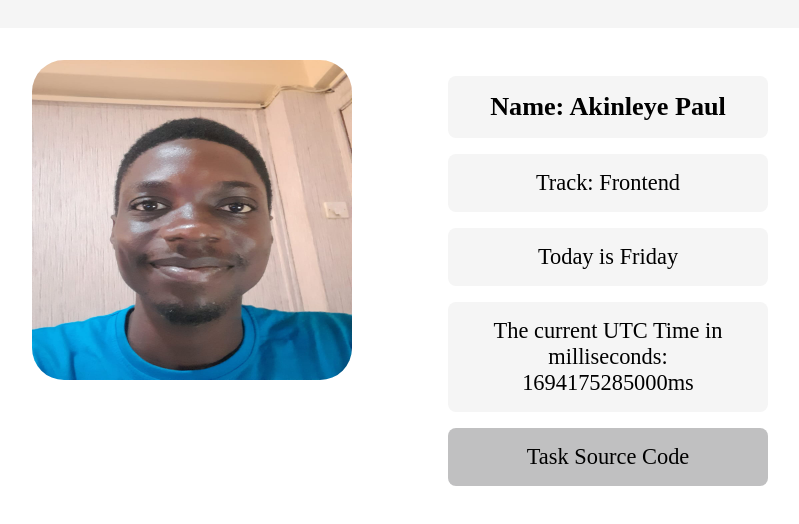
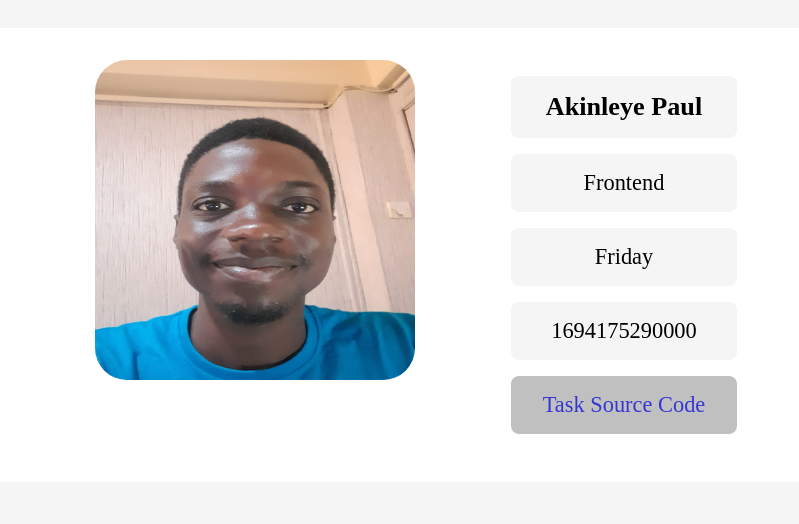
Before and after one commit to pauliesky/Paul-Frontend-Page, a plain HTML site: page index.html in a window 1280 px wide. Shown: the part 132-656 px from the top of the page, without its empty margins (232-1031 px from the left). Drawn offline with Linux system fonts and the light colour scheme.

Commit message:
chore:chnaged time script

```diff
--- a/index.html
+++ b/index.html
@@ -14,8 +14,8 @@
         alt="Akinleye Paul"
       />
       <article>
-        <h1 data-testid="slackUserName">Name: Akinleye Paul</h1>
-        <p data-testid="myTrack">Track: Frontend</p>
+        <h1 data-testid="slackUserName">Akinleye Paul</h1>
+        <p data-testid="myTrack">Frontend</p>
         <p id="dayOfTheWeek" data-testid="currentDayOfTheWeek"></p>
         <p id="UTCTime" data-testid="currentUTCTime"></p>
         <div>
--- a/script.js
+++ b/script.js
@@ -2,9 +2,15 @@
 const today = new Date().toLocaleDateString("en-EN", { weekday: "long" });
 console.log(today);
 const dayOfTheWeek = document.getElementById("dayOfTheWeek");
-dayOfTheWeek.innerHTML = `Today is ${today}`;
+dayOfTheWeek.innerHTML = today;
 
 //UTC TIME
-const time = new Date().getTime();
-const UTCTime = document.getElementById("UTCTime");
-UTCTime.innerHTML = `The current UTC Time in milliseconds: ${time}ms`;
+
+function currentUpdatedTime() {
+  const time = new Date();
+  const UTCTimeInMilliseconds = time.getTime();
+  const UTCTime = document.getElementById("UTCTime");
+  UTCTime.innerHTML = UTCTimeInMilliseconds;
+}
+currentUpdatedTime();
+setInterval(currentUpdatedTime, 1000);
--- a/style.css
+++ b/style.css
@@ -50,9 +50,11 @@ article > div {
 }
 a:link {
     text-decoration: none;
-    color: black;
+    color: rgb(54, 54, 214);
 
   }
   a:visited {
-    color: black;
+    color: rgb(54, 54, 214);
+
+
   }
```
